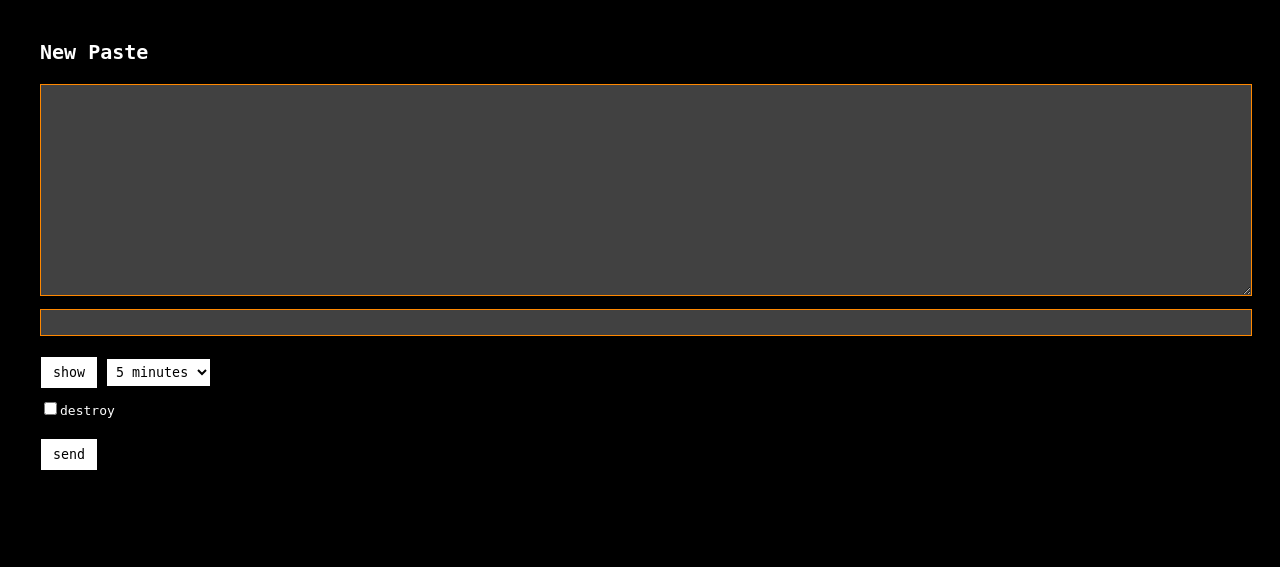
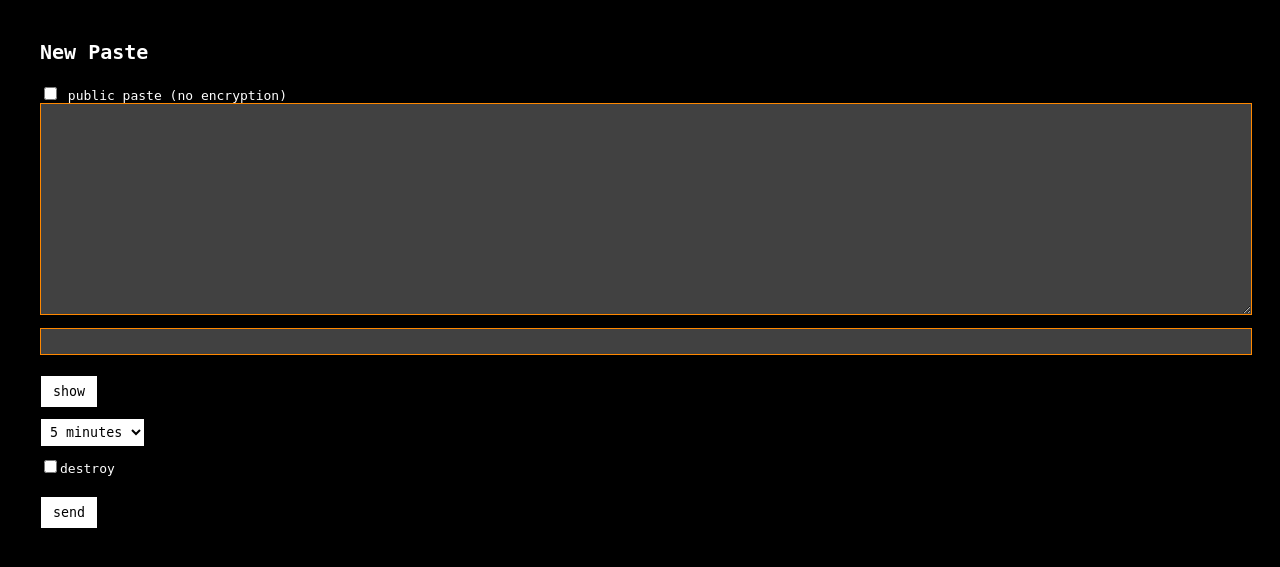
Before and after one commit to YetAnotherNotHacking/actavera, a Flask app: page / in a window 1280 px wide. Shown: the top 567 px of the page. Run offline with Flask 3, Linux system fonts and the light colour scheme.

Commit message:
add no encryption ability

```diff
--- a/templates/index.html
+++ b/templates/index.html
@@ -6,9 +6,16 @@
 </head>
 <body>
     <h1>New Paste</h1>
+
+    <label><input id="public" type="checkbox"> public paste (no encryption)</label>
+
     <textarea id="text"></textarea>
-    <input id="password" type="password">
-    <button id="showpw">show</button>
+
+    <div id="pwbox">
+        <input id="password" type="password">
+        <button id="showpw">show</button>
+    </div>
+
     <select id="ttl">
         <option value="300">5 minutes</option>
         <option value="3600">1 hour</option>
@@ -16,12 +23,23 @@
         <option value="604800">1 week</option>
         <option value="2419200">1 month</option>
     </select>
+
     <label><input id="destroy" type="checkbox">destroy</label>
+
     <button id="send">send</button>
     <div id="result"></div>
     <button id="copy" style="display:none;">copy</button>
+
     <script src="/static/crypto.js"></script>
+
     <script>
+        const pub = document.getElementById("public")
+        const pwbox = document.getElementById("pwbox")
+
+        pub.onchange = () => {
+            pwbox.style.display = pub.checked ? "none" : "block"
+        }
+
         document.getElementById("showpw").onclick = () => {
             const p = document.getElementById("password")
             p.type = p.type === "password" ? "text" : "password"
```
